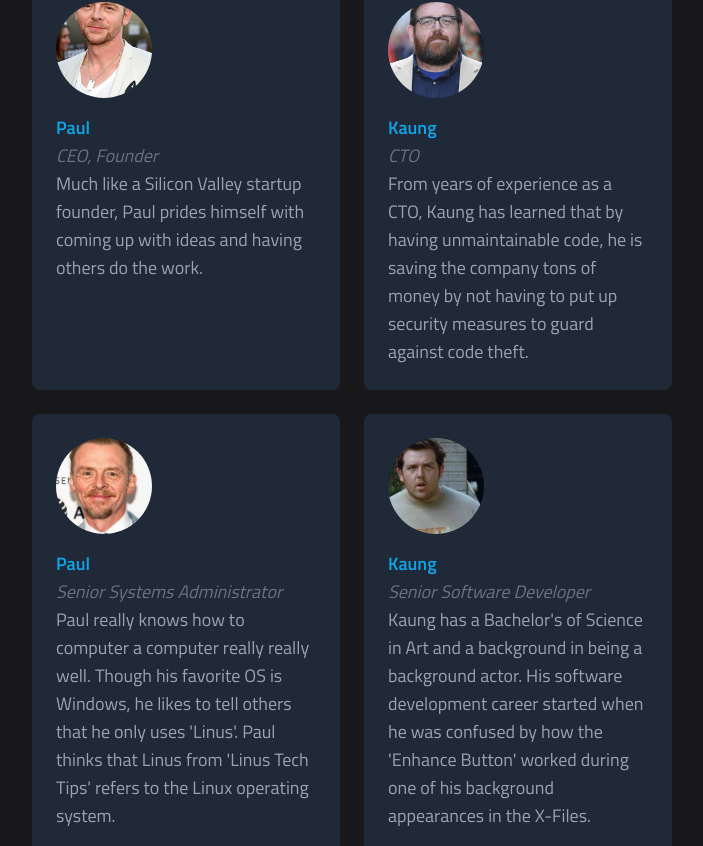
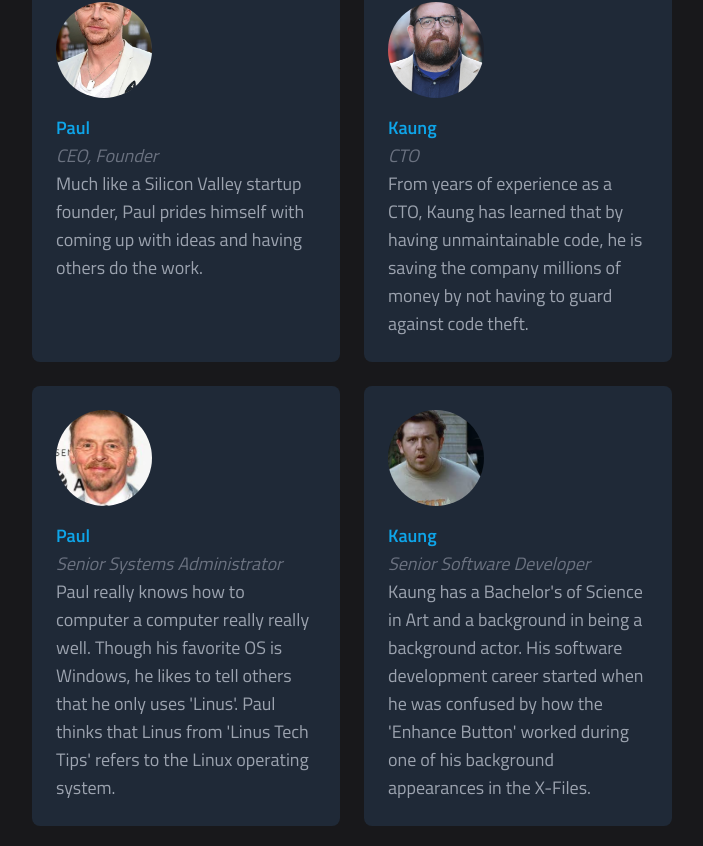
Before and after one commit to kndshein/ASSPG, a React (Create React App) app: page /about in a window 1280 px wide. Shown: the part 850-1696 px from the top of the page, without its empty margins (288-991 px from the left). Built offline with nearby package versions, Linux system fonts and the light colour scheme.

Commit message:
Minor aboutProfiles edit

```diff
--- a/src/aboutProfiles.js
+++ b/src/aboutProfiles.js
@@ -9,7 +9,7 @@ let profiles = [
     name: 'Kaung',
     position: 'CTO',
     image: 'Nick1.jpg',
-    desc: 'From years of experience as a CTO, Kaung has learned that by having unmaintainable code, he is saving the company tons of money by not having to put up security measures to guard against code theft.',
+    desc: 'From years of experience as a CTO, Kaung has learned that by having unmaintainable code, he is saving the company millions of money by not having to guard against code theft.',
   },
   {
     name: 'Paul',
@@ -45,7 +45,7 @@ let profiles = [
     name: 'Kaung',
     position: "Intern's Intern",
     image: 'Nick4.jpg',
-    desc: 'Well, somebody has to fetch coffee for the intern.',
+    desc: 'Well, someone has to fetch coffee for the intern.',
   },
 ];
 
```
